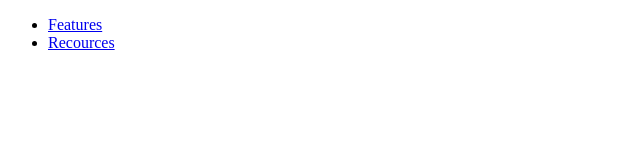
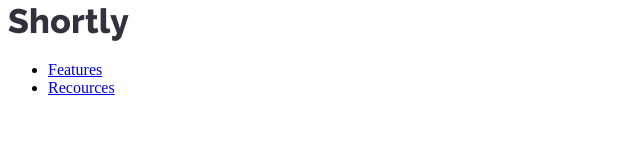
Before and after one commit to cemkat/t, a plain HTML site: page index.html in a window 1280 px wide. Shown: the whole page, without its empty margins (0-640 px from the left). Drawn offline with Linux system fonts and the light colour scheme.

Commit message:
footer logo

```diff
--- a/index.html
+++ b/index.html
@@ -9,6 +9,7 @@
     <footer>
         <div class="container">
             <div class="footer-logo">
+                <img src="./photo/logo.jpg" alt="">
             </div>
             <ul class="footer-links">
                 <li><a href="#">Features</a></li>
```
Also changed, not shown: photo/logo.jpg (added).
